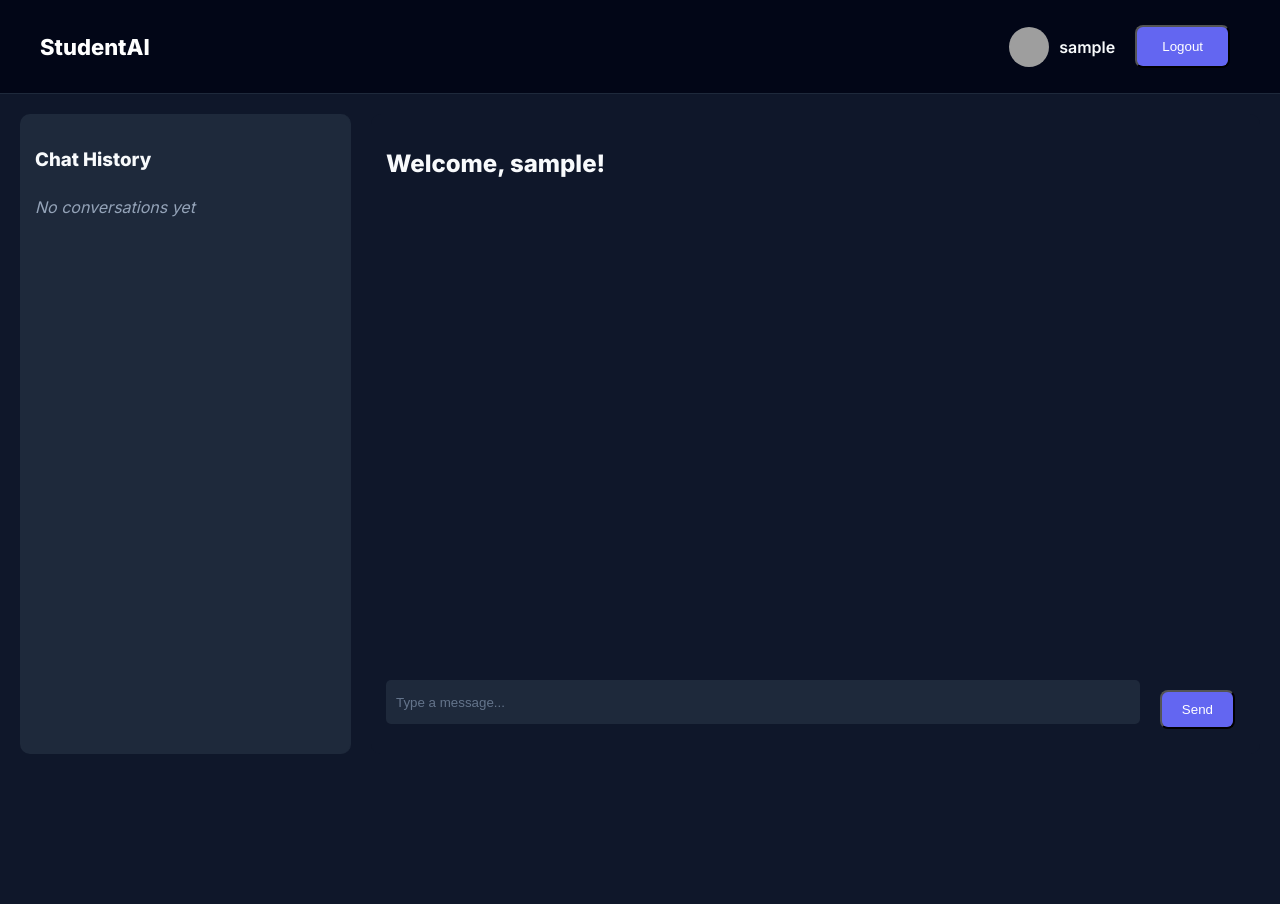
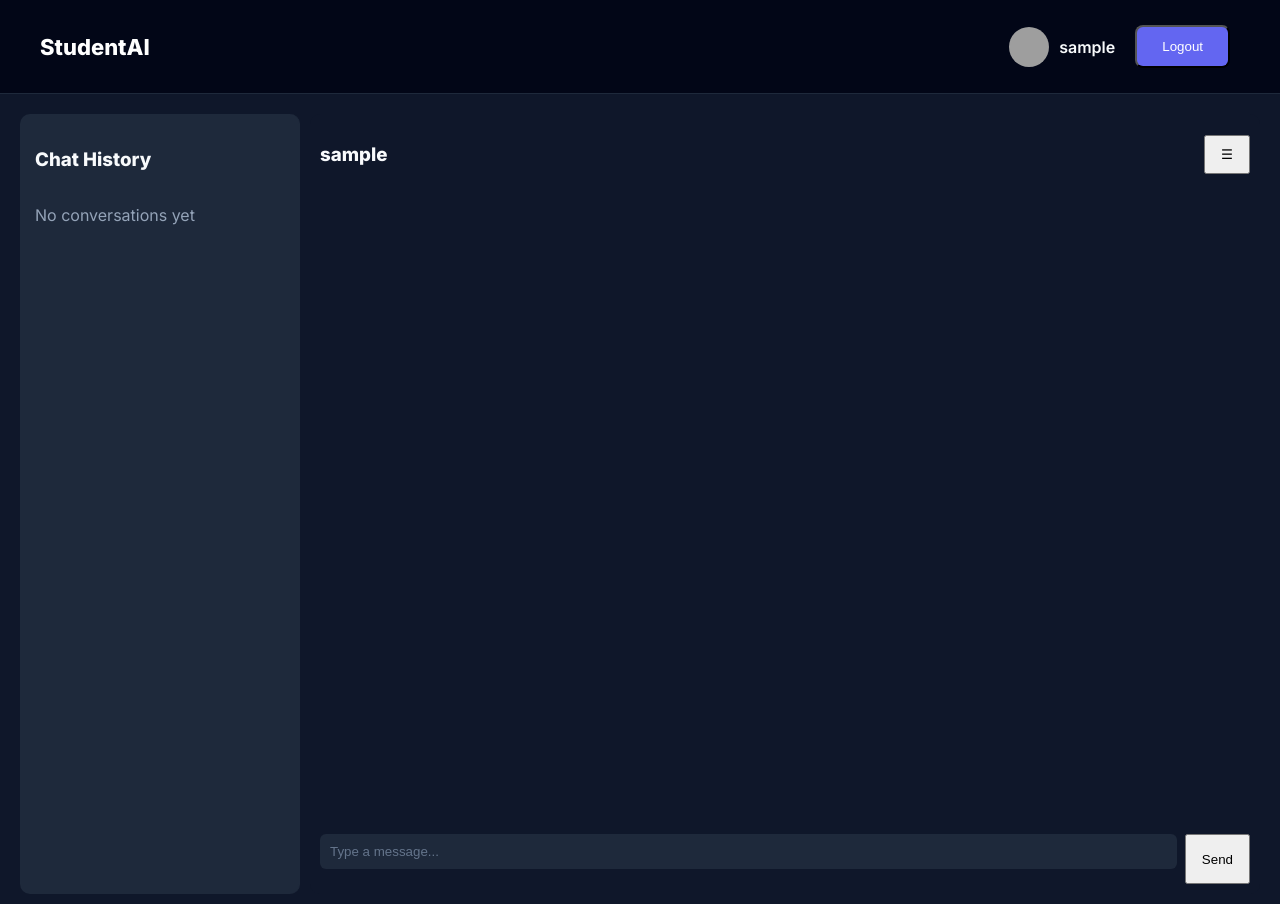
Before and after one commit to abdullahee297/Django-ChatBot, a Django app: page / in a window 1280 px wide. Before the commit the page ends 754 px from the top, so only its background shows below. Run offline with Django 5.2, Linux system fonts and the light colour scheme; the visitor is signed in with stand-in values (Sample User, id 1); grey boxes are pictures that could not be loaded.

Commit message:
Update main.html

```diff
--- a/templates/main.html
+++ b/templates/main.html
@@ -2,40 +2,168 @@
 
 {% block content %}
 
-<div class="container" style="display:flex; height:80vh; gap:20px; padding:20px;">
-    {% if messages %}
-        {% for message in messages %}
-            <div class="notification {{ message.tags }}">
-                {{ message }}
-            </div>
-        {% endfor %}
-    {% endif %}
+<style>
+* {
+    box-sizing: border-box;
+}
 
-    <!-- Sidebar: Chat History -->
-    <div class="sidebar" style="width:300px; background:#1e293b; border-radius:10px; padding:15px; overflow-y:auto;">
-        <h3 style="color:#f8fafc; font-weight:700; margin-bottom:10px;">Chat History</h3>
-        <div class="chat-history">
+/* Prevent horizontal scroll */
+body {
+    overflow-x: hidden;
+}
 
-            <p style="color:#94a3b8; font-style:italic;">No conversations yet</p>
-        </div>
+/* Layout */
+.container {
+    display: flex;
+    height: 100vh;
+    padding: 10px;
+    gap: 10px;
+}
+
+/* Sidebar */
+.sidebar {
+    width: 280px;
+    background: #1e293b;
+    border-radius: 10px;
+    padding: 15px;
+    overflow-y: auto;
+    transition: 0.3s;
+}
+
+/* Chat */
+.chat-main {
+    flex: 1;
+    display: flex;
+    flex-direction: column;
+    background: #0f172a;
+    border-radius: 10px;
+    padding: 10px;
+}
+
+/* Header */
+.chat-header {
+    display: flex;
+    justify-content: space-between;
+    align-items: center;
+}
+
+/* Chat messages */
+#chat-box {
+    flex: 1;
+    overflow-y: auto;
+    padding: 5px;
+}
+
+/* Message bubbles */
+.msg {
+    max-width: 80%;
+    padding: 10px;
+    border-radius: 10px;
+    margin-bottom: 10px;
+    word-wrap: break-word;
+}
+
+.user-msg {
+    background: #2563eb;
+    color: white;
+    margin-left: auto;
+}
+
+.ai-msg {
+    background: #1e293b;
+    color: #2bff00;
+}
+
+/* Input */
+#chat-form {
+    display: flex;
+    gap: 8px;
+    margin-top: 5px;
+}
+
+#chat-input {
+    flex: 1;
+    padding: 10px;
+    border-radius: 6px;
+    border: none;
+    outline: none;
+    background: #1e293b;
+    color: white;
+}
+
+/* Button */
+button {
+    padding: 10px 15px;
+}
+
+/* Mobile Fix */
+@media (max-width: 768px) {
+
+    .container {
+        flex-direction: column;
+        padding: 5px;
+        gap: 5px;
+    }
+
+    /* Sidebar hidden by default */
+    .sidebar {
+        position: absolute;
+        left: -100%;
+        top: 0;
+        height: 100%;
+        z-index: 10;
+        width: 75%;
+    }
+
+    .sidebar.active {
+        left: 0;
+    }
+
+    /* Chat takes full width */
+    .chat-main {
+        width: 100%;
+        height: 100vh;
+        border-radius: 0;
+    }
+
+    /* Input stays visible */
+    #chat-form {
+        position: sticky;
+        bottom: 0;
+        background: #0f172a;
+        padding-bottom: env(safe-area-inset-bottom);
+    }
+}
+</style>
+
+<div class="container">
+
+    <!-- Sidebar -->
+    <div id="sidebar" class="sidebar">
+        <h3 style="color:#f8fafc;">Chat History</h3>
+        <p style="color:#94a3b8;">No conversations yet</p>
     </div>
 
-    <!-- Main Chat Area -->
-    <div class="chat-main" style="flex:1; display:flex; flex-direction:column; background:#0f172a; border-radius:10px; padding:15px;">
-        <h2 style="color:#f8fafc; text-green-300 font-weight:700; margin-bottom:15px;">
-            Welcome, {{ request.user.username }}!
-        </h2>
+    <!-- Chat -->
+    <div class="chat-main">
 
-        <div id="chat-box" style="flex:1; overflow-y:auto; margin-bottom:15px; padding-right:5px;">
-            <!-- Chat messages will appear here -->
+        <div class="chat-header">
+            <h3 style="color:#f8fafc;">
+                {{ request.user.username }}
+            </h3>
+
+            <!-- Mobile Menu Button -->
+            <button onclick="toggleSidebar()">☰</button>
         </div>
 
-        <form id="chat-form" style="display:flex; gap:10px;">
-            <input id="chat-input" type="text" placeholder="Type a message..." style="flex:1; padding:10px; border-radius:5px; border:none; outline:none; background:#1e293b; color:#f8fafc;">
-            <button type="submit" class="btn btn-primary" style="padding:10px 20px;">Send</button>
+        <div id="chat-box"></div>
+
+        <form id="chat-form">
+            <input id="chat-input" type="text" placeholder="Type a message...">
+            <button type="submit">Send</button>
         </form>
+
     </div>
-
 </div>
 
 <script>
@@ -43,34 +171,33 @@ const form = document.getElementById('chat-form');
 const input = document.getElementById('chat-input');
 const chatBox = document.getElementById('chat-box');
 
+function toggleSidebar(){
+    document.getElementById('sidebar').classList.toggle('active');
+}
+
 form.addEventListener('submit', async function(e){
     e.preventDefault();
 
     const msg = input.value.trim();
     if(!msg) return;
 
-    // show user message
-    const userMsg = document.createElement('p');
-    userMsg.textContent = "You: " + msg;
-    userMsg.style.color = "#ffffff";
-    chatBox.appendChild(userMsg);
+    // USER MESSAGE
+    const userDiv = document.createElement('div');
+    userDiv.className = "msg user-msg";
+    userDiv.innerText = msg;
+    chatBox.appendChild(userDiv);
 
     input.value = "";
 
-    const botMsg = document.createElement('div');
-    botMsg.style.background = "#1e293b";
-    botMsg.style.padding = "10px";
-    botMsg.style.borderRadius = "8px";
-    botMsg.style.marginBottom = "10px";
-    botMsg.style.color = "#ffffff";
-    botMsg.textContent = "AI: ...";
-    botMsg.style.color = "#2bff00";
-    chatBox.appendChild(botMsg);
+    // AI MESSAGE
+    const aiDiv = document.createElement('div');
+    aiDiv.className = "msg ai-msg";
+    aiDiv.innerText = "Typing...";
+    chatBox.appendChild(aiDiv);
 
     chatBox.scrollTop = chatBox.scrollHeight;
 
     const response = await fetch(`/chat/?prompt=${encodeURIComponent(msg)}`);
-
     const reader = response.body.getReader();
     const decoder = new TextDecoder();
 
@@ -81,20 +208,15 @@ while(true){
         if(done) break;
 
         aiText += decoder.decode(value);
-
-    botMsg.innerHTML = formatAIResponse(aiText);
-
+        aiDiv.innerHTML = formatAIResponse(aiText);
         chatBox.scrollTop = chatBox.scrollHeight;
     }
 });
+
 function formatAIResponse(text) {
     return text
-        .replace(/\*\*(.*?)\*\*/g, "<b>$1</b>")   // bold
-        .replace(/### (.*?)/g, "<h3>$1</h3>")     // headings
-        .replace(/## (.*?)/g, "<h2>$1</h2>")
-        .replace(/# (.*?)/g, "<h1>$1</h1>")
-        .replace(/\n/g, "<br>")                  // line breaks
-        .replace(/- (.*?)/g, "• $1");            // bullets
+        .replace(/\*\*(.*?)\*\*/g, "<b>$1</b>")
+        .replace(/\n/g, "<br>");
 }
 </script>
 
```
Lines whose indentation alone changed are shown as unchanged.
